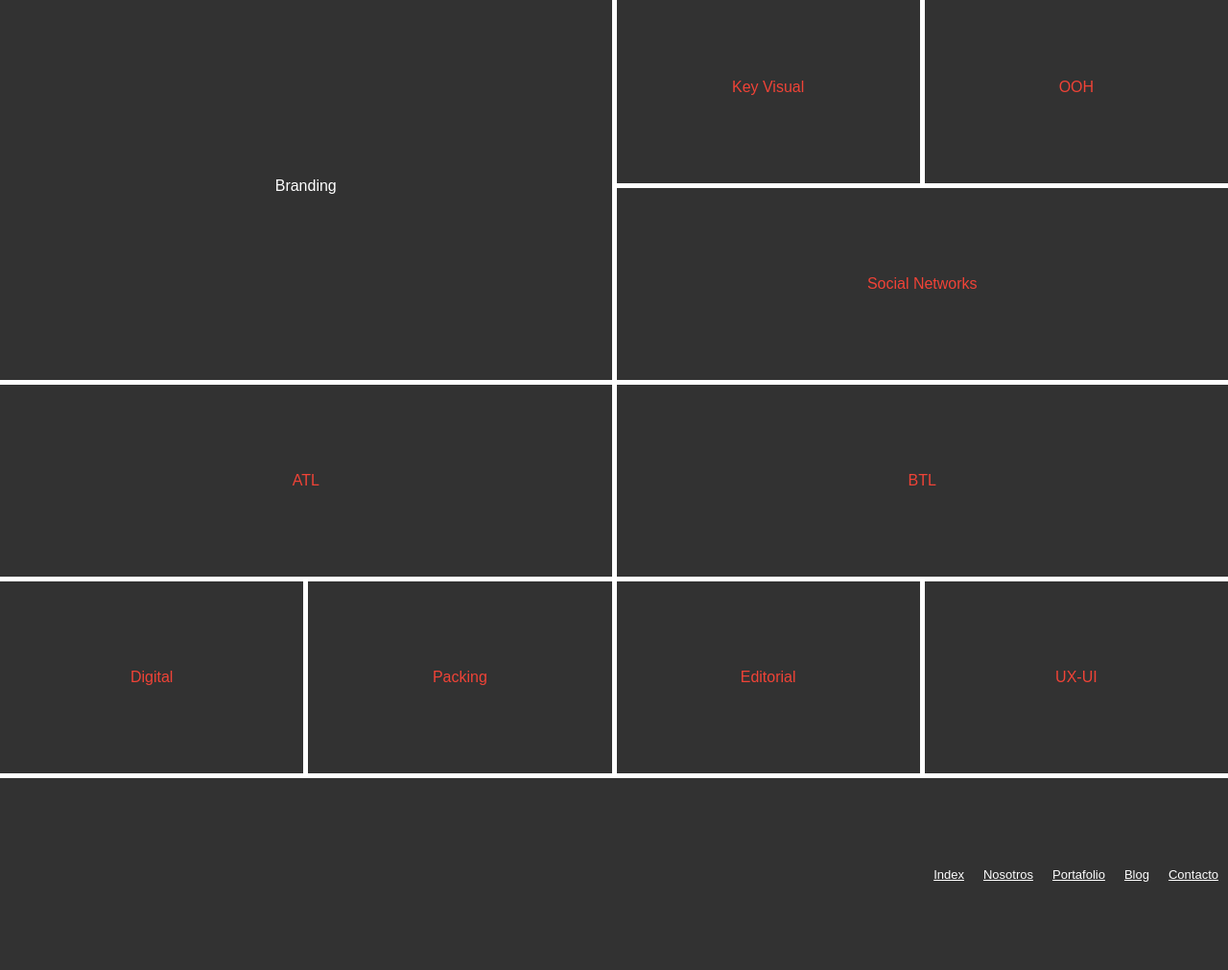
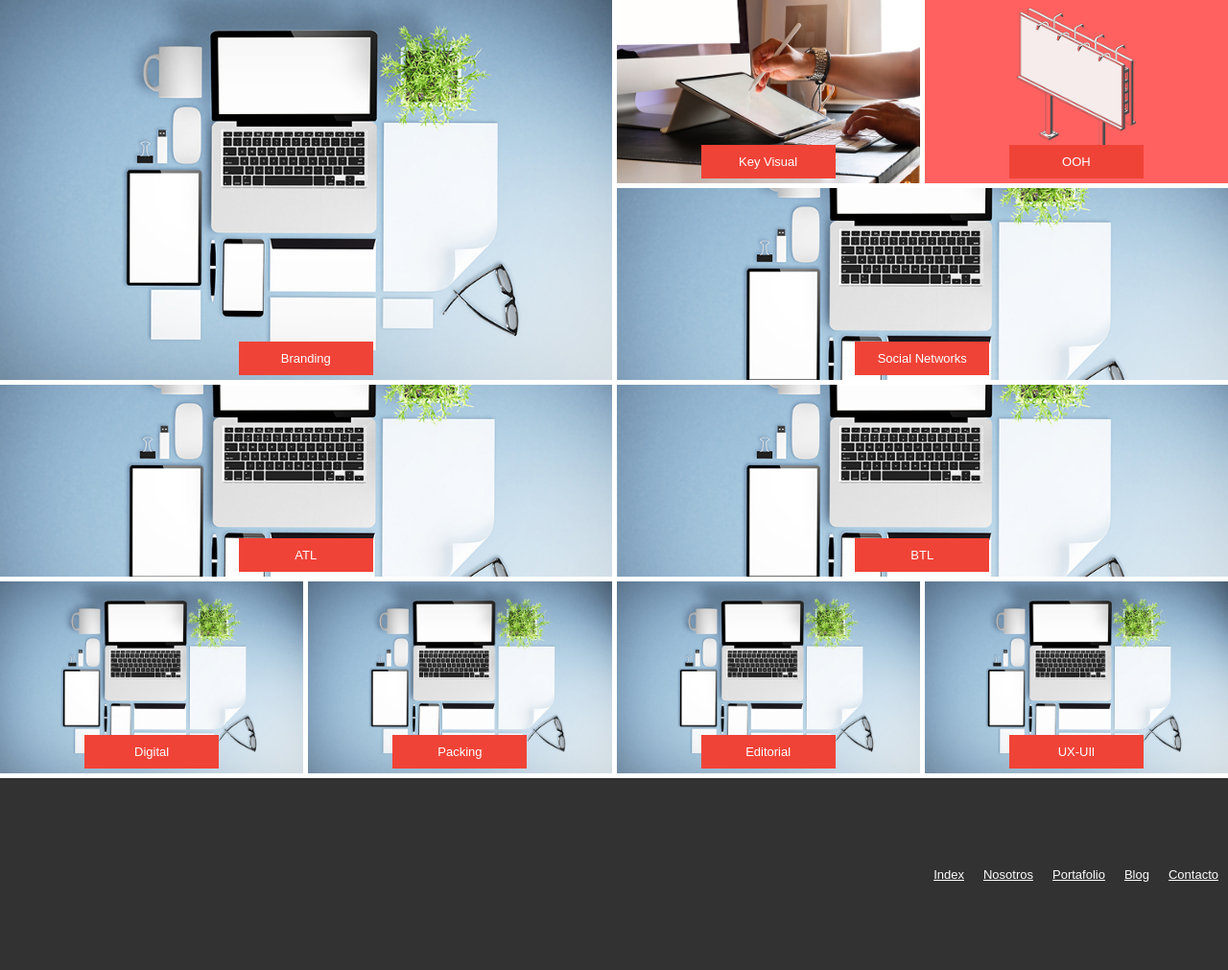
Before and after one commit to davidrussi84/repodavidrussi, a plain HTML site: page pages/portafolio.html in a window 1280 px wide. Shown: the part 94-1105 px from the top of the page at 96% size. Drawn offline with Linux system fonts and the light colour scheme; a web font is replaced by a local one.

Commit message:
21 de mayo_1

```diff
--- a/css/styles.css
+++ b/css/styles.css
@@ -165,9 +165,11 @@ color: white;
 }
 
 .p1 {
-    background-color: #323232;
+    background-image:url(../images/AdobeStock_274217406.jpg);
+    background-position: center;
+    background-size:cover;
     display: flex;
-    align-items: center;
+    align-items:flex-end;
     justify-content: center;
     grid-area: p1;
     height: auto;
@@ -176,9 +178,11 @@ color: white;
 }
 
 .p2 {
-    background-color: #323232;
+    background-image:url(../images/AdobeStock_432926859.jpg);
+    background-position: center;
+    background-size:cover;
     display: flex;
-    align-items: center;
+    align-items:flex-end;
     justify-content: center;
     grid-area: p2;
     height: 200px;
@@ -187,9 +191,11 @@ color: white;
 }
 
 .p3 {
-    background-color: #323232;
+    background-image:url(../images/AdobeStock_272687804.jpg);
+    background-position: center;
+    background-size:cover;
     display: flex;
-    align-items: center;
+    align-items:flex-end;
     justify-content: center;
     grid-area: p3;
     height: 200px;
@@ -198,9 +204,11 @@ color: white;
 }
 
 .p4 {
-    background-color: #323232;
+    background-image:url(../images/AdobeStock_274217406.jpg);
+    background-position: center;
+    background-size:cover;
     display: flex;
-    align-items: center;
+    align-items:flex-end;
     justify-content: center;
     grid-area: p4;
     height: 200px;
@@ -209,9 +217,11 @@ color: white;
 }
 
 .p5 {
-    background-color: #323232;
+    background-image:url(../images/AdobeStock_274217406.jpg);
+    background-position: center;
+    background-size:cover;
     display: flex;
-    align-items: center;
+    align-items:flex-end;
     justify-content: center;
     grid-area: p5;
     height: 200px;
@@ -220,9 +230,11 @@ color: white;
 }
 
 .p6 {
-    background-color: #323232;
+    background-image:url(../images/AdobeStock_274217406.jpg);
+    background-position: center;
+    background-size:cover;
     display: flex;
-    align-items: center;
+    align-items:flex-end;
     justify-content: center;
     grid-area: p6;
     height: 200px;
@@ -231,9 +243,11 @@ color: white;
 }
 
 .p7 {
-    background-color: #323232;
+    background-image:url(../images/AdobeStock_274217406.jpg);
+    background-position: center;
+    background-size:cover;
     display: flex;
-    align-items: center;
+    align-items:flex-end;
     justify-content: center;
     grid-area: p7;
     height: 200px;
@@ -242,9 +256,11 @@ color: white;
 }
 
 .p8 {
-    background-color: #323232;
+    background-image:url(../images/AdobeStock_274217406.jpg);
+    background-position: center;
+    background-size:cover;
     display: flex;
-    align-items: center;
+    align-items:flex-end;
     justify-content: center;
     grid-area: p8;
     height: 200px;
@@ -253,9 +269,11 @@ color: white;
 }
 
 .p9 {
-    background-color: #323232;
+    background-image:url(../images/AdobeStock_274217406.jpg);
+    background-position: center;
+    background-size:cover;
     display: flex;
-    align-items: center;
+    align-items:flex-end;
     justify-content: center;
     grid-area: p9;
     height: 200px;
@@ -264,15 +282,38 @@ color: white;
 }
 
 .p10 {
-    background-color: #323232;
+    background-image:url(../images/AdobeStock_274217406.jpg);
+    background-position: center;
+    background-size:cover;
     display: flex;
-    align-items: center;
+    align-items:flex-end;
     justify-content: center;
     grid-area: p10;
     height: 200px;
     color: #f04337;
 
 }
+
+.contenedorBlanco{
+    background-color:#f04337;
+    color:white;
+    font-size: small;
+    width: 140px;
+    height: 35px;
+    display: flex;
+    align-items:center;
+    justify-content:center;
+    margin-bottom: 5px;
+}
+
+/* Contacto ______________________________________________________________________ */
+
+.contenedorC {
+    width: 100%;
+    max-width: 1440%;
+}
+
+
 
 /* ____________________________________________________________________________________________________ */
 
--- a/pages/portafolio.html
+++ b/pages/portafolio.html
@@ -29,25 +29,46 @@
                         <a href="">Blog</a>
                     </li>
                     <li>
-                        <a href="">Contacto</a>
+                        <a href="contacto.html">Contacto</a>
                     </li>
                 </ul>
             </nav>
         </header>
 
 
-        <div class="p1">Branding </div>
-        <div class="p2">Key Visual</div>
-        <div class="p3">OOH</div>
-        <div class="p4">Social Networks</div>
-        <div class="p5">ATL</div>
-        <div class="p6">BTL</div>
-        <div class="p7">Digital</div>
-        <div class="p8">Packing</div>
-        <div class="p9">Editorial</div>
-        <div class="p10">UX-UI</div>
+        <div class="p1">
+            <div class="contenedorBlanco">Branding</div>
+        </div>
+        <div class="p2">
+            <div class="contenedorBlanco">Key Visual</div>
+        </div>
+        <div class="p3">
+            <div class="contenedorBlanco">OOH</div>
+        </div>
+        <div class="p4">
+            <div class="contenedorBlanco">Social Networks</div>
+        </div>
+        <div class="p5">
+            <div class="contenedorBlanco">ATL</div>
+        </div>
+        <div class="p6">
+            <div class="contenedorBlanco">BTL</div>
+        </div>
+        <div class="p7">
+            <div class="contenedorBlanco">Digital</div>
+        </div>
+        <div class="p8">
+            <div class="contenedorBlanco">Packing</div>
+        </div>
+        <div class="p9">
+            <div class="contenedorBlanco">Editorial</div>
+        </div>
+        <div class="p10">
+            <div class="contenedorBlanco">UX-UIl</div>
+        </div>
 
 
+<!--Footer-->
         <footer class="footer">
             <nav>
                 <ul class="navigator">
```
Also changed, not shown: index.html (+6 -2 lines), pages/contacto.html (added, +73 -0 lines), images/AdobeStock_272687804.jpg (added), images/AdobeStock_274217406.jpg (added), images/AdobeStock_432926859.jpg (added), pages/blog.html (deleted).
